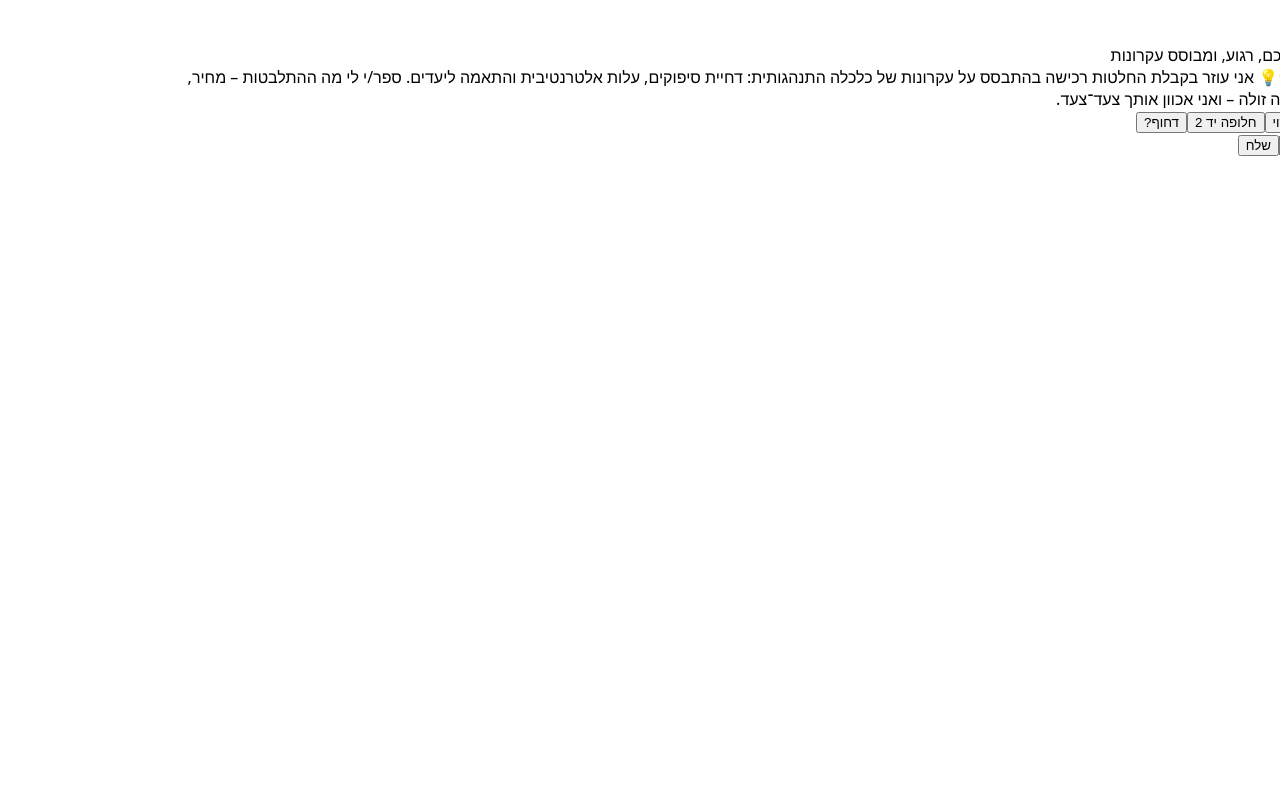
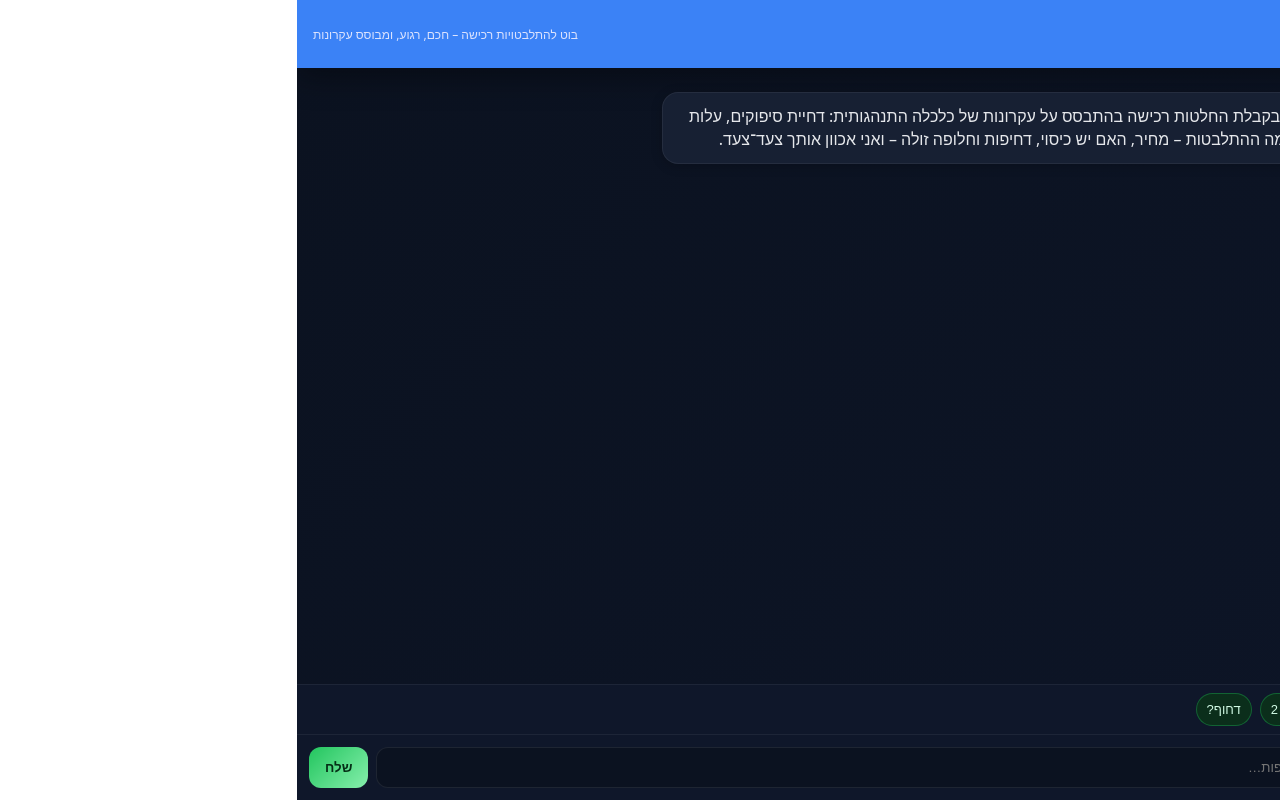
Before and after one commit to sraya41-ship-it/sekhel-bot, a React (Create React App) app: page / in a window 1280 px wide. Built offline with nearby package versions, Linux system fonts and the light colour scheme.

Commit message:
Update App.css

```diff
--- a/src/App.css
+++ b/src/App.css
@@ -1,78 +1,48 @@
-.App {
-  font-family: Arial, sans-serif;
-  text-align: center;
-  background: #f5f5f5;
-  height: 100vh;
-  display: flex;
-  flex-direction: column;
+:root{
+  --bg:#0b1220;            /* רקע כהה אלגנטי */
+  --panel:#101826;         /* פאנל */
+  --bubble:#172033;        /* בועה של הבוט */
+  --bubble-me:#1f6e43;     /* בועה שלי – ירוק חיסכון */
+  --text:#e5e7eb;
+  --muted:#9aa4b2;
+  --accent:#22c55e;        /* ירוק כסף/חסכון */
+  --accent-2:#86efac;
+  --bar:#3b82f6;           /* כחול מקצועי לכותרת */
+  --shadow: 0 10px 30px rgba(0,0,0,.35);
 }
 
-h1 {
-  background: #4a90e2;
-  color: white;
-  margin: 0;
-  padding: 15px;
-  font-size: 22px;
-}
+*{box-sizing:border-box}
+html,body,#root{height:100%}
+body{margin:0; background:linear-gradient(135deg, #0b1220, #0d1527); color:var(--text); font-family: "Heebo", system-ui, -apple-system, Segoe UI, Roboto, Arial;}
 
-.chat-window {
-  flex: 1;
-  padding: 20px;
-  overflow-y: auto;
-  display: flex;
-  flex-direction: column;
-  gap: 10px;
-}
+.app{display:grid; grid-template-rows:auto 1fr auto auto; height:100%}
 
-.chat-message {
-  padding: 10px 15px;
-  border-radius: 15px;
-  max-width: 60%;
-  text-align: left;
-  font-size: 14px;
-  line-height: 1.4;
-}
+/* Header */
+.topbar{background:var(--bar); box-shadow:var(--shadow); padding:12px 16px; display:flex; align-items:center; justify-content:space-between; gap:16px}
+.brand{display:flex; align-items:center; gap:10px}
+.logo{background:linear-gradient(135deg, var(--accent), var(--accent-2)); color:#052e16; font-weight:900; border-radius:12px; width:44px; height:44px; display:grid; place-items:center}
+.title{font-weight:800; font-size:22px}
+.subtitle{font-size:12px; color:#eef; opacity:.9}
 
-.chat-message.user {
-  align-self: flex-end;
-  background: #d1e7ff;
-  border-bottom-right-radius: 5px;
-}
+/* Chat */
+.chat{padding:16px; overflow:auto; background:radial-gradient(1200px 400px at 80% -50%, rgba(56,189,248,.15), transparent 60%), radial-gradient(900px 300px at 10% -30%, rgba(34,197,94,.12), transparent 55%);}
+.row{display:flex; margin:8px 0}
+.row.bot{justify-content:flex-start}
+.row.user{justify-content:flex-end}
+.bubble{max-width:72%; padding:12px 14px; border-radius:16px; line-height:1.45; box-shadow:0 2px 12px rgba(0,0,0,.2)}
+.row.bot .bubble{background:var(--bubble); border:1px solid rgba(255,255,255,.06)}
+.row.user .bubble{background:var(--bubble-me); border:1px solid rgba(0,0,0,.2)}
+.typing{display:flex; gap:6px}
+.dot{width:6px; height:6px; border-radius:50%; background:#bcd; opacity:.5; animation:blink 1.2s infinite ease-in-out}
+.dot:nth-child(2){animation-delay:.2s}
+.dot:nth-child(3){animation-delay:.4s}
+@keyframes blink{0%,80%,100%{opacity:.25} 40%{opacity:1}}
 
-.chat-message.bot {
-  align-self: flex-start;
-  background: #e0e0e0;
-  border-bottom-left-radius: 5px;
-}
+/* Suggestions */
+.suggest{display:flex; flex-wrap:wrap; gap:8px; padding:8px 12px; background:#0f172a; border-top:1px solid rgba(255,255,255,.06)}
+.suggest button{background:#0b2e1b; color:#d1fae5; border:1px solid rgba(34,197,94,.35); padding:8px 10px; border-radius:999px; cursor:pointer; font-size:13px}
 
-.chat-input {
-  display: flex;
-  border-top: 1px solid #ccc;
-  background: white;
-  padding: 10px;
-}
-
-.chat-input input {
-  flex: 1;
-  padding: 10px;
-  border: 1px solid #ccc;
-  border-radius: 8px;
-  outline: none;
-  font-size: 14px;
-}
-
-.chat-input button {
-  margin-left: 10px;
-  padding: 10px 20px;
-  border: none;
-  border-radius: 8px;
-  background: #4a90e2;
-  color: white;
-  font-size: 14px;
-  cursor: pointer;
-  transition: background 0.2s ease;
-}
-
-.chat-input button:hover {
-  background: #357abd;
-}
+/* Composer */
+.composer{display:flex; gap:8px; padding:12px; background:#0f172a; border-top:1px solid rgba(255,255,255,.06)}
+.composer input{flex:1; background:#0b1220; color:var(--text); border:1px solid rgba(255,255,255,.08); border-radius:12px; padding:12px 14px; outline:none}
+.composer button{background:linear-gradient(135deg, var(--accent), var(--accent-2)); color:#052e16; font-weight:800; border:none; border-radius:12px; padding:12px 16px; cursor:pointer}
```
